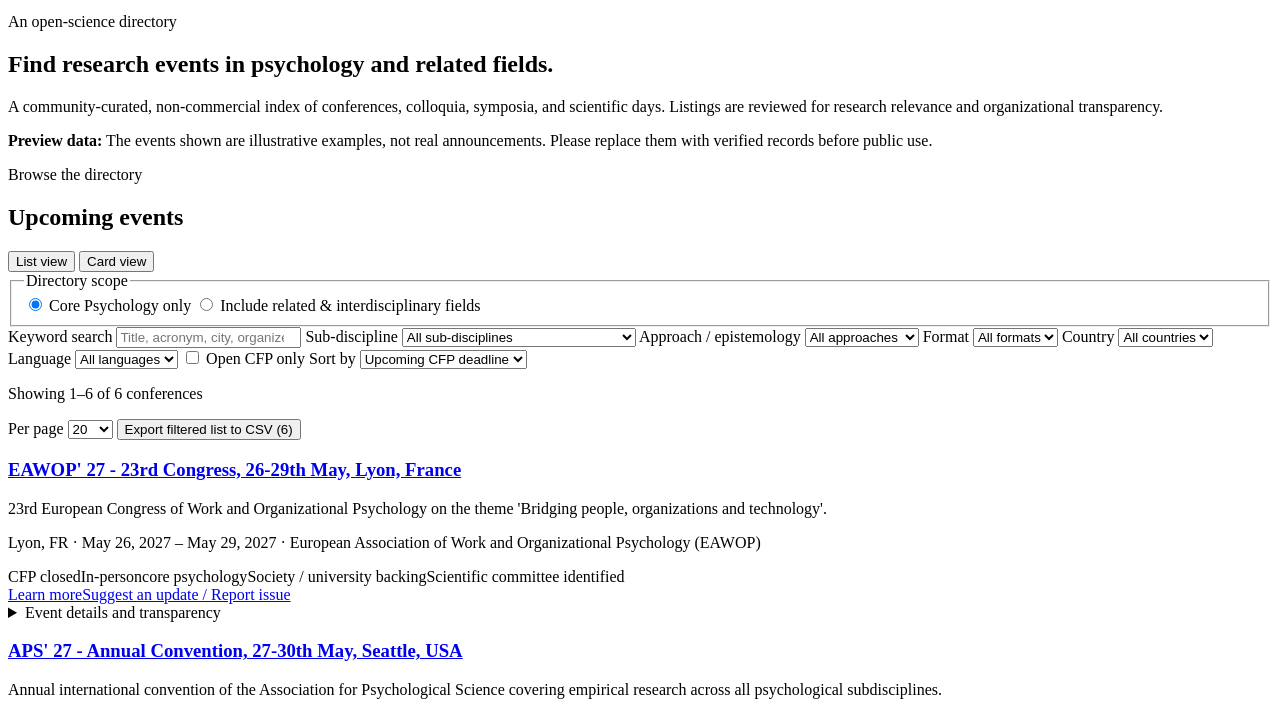
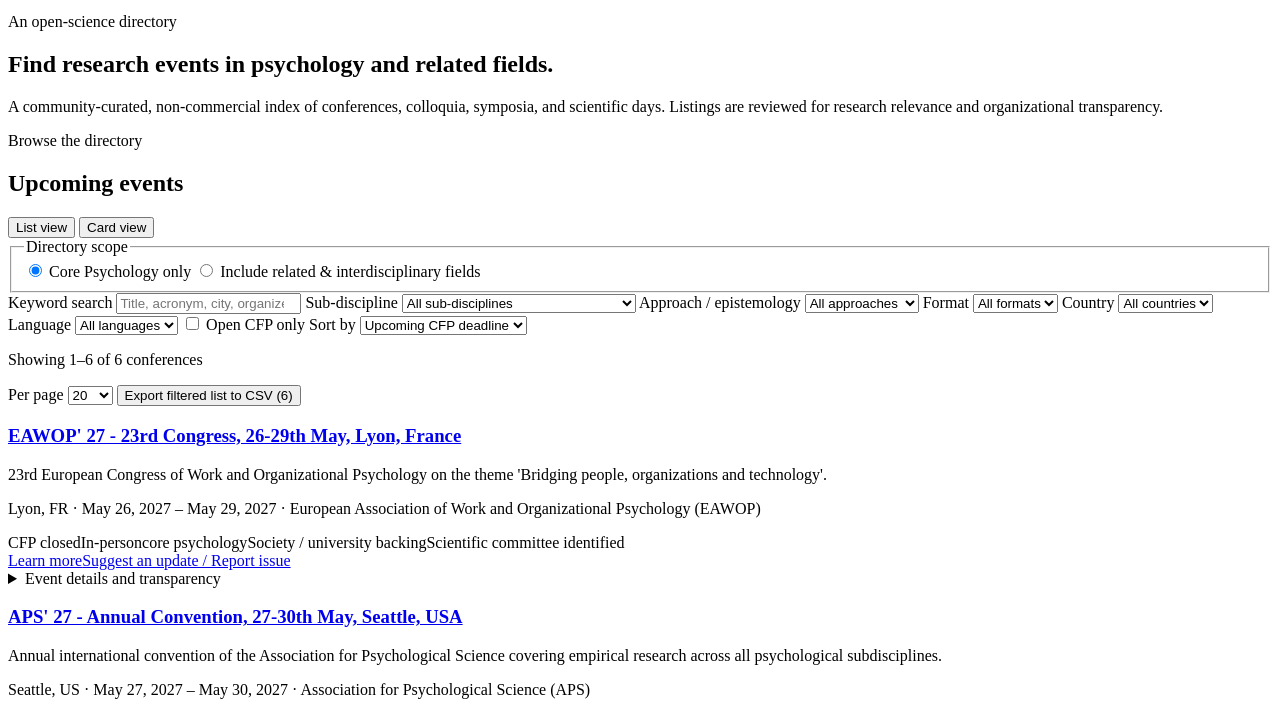
Before and after one commit to psyconf-index/psyconf-index.github.io, a website with bundled scripts: page index.html in a window 1280 px wide. Shown: the part 65-777 px from the top of the page. Built offline with nearby package versions, Linux system fonts and the light colour scheme.

Commit message:
Remove example notice from intro section
Removed the example notice about preview data from the intro section.

```diff
--- a/index.html
+++ b/index.html
@@ -30,7 +30,6 @@
       <p class="eyebrow">An open-science directory</p>
       <h1 id="page-title">Find research events in psychology and related fields.</h1>
       <p class="intro-copy">A community-curated, non-commercial index of conferences, colloquia, symposia, and scientific days. Listings are reviewed for research relevance and organizational transparency.</p>
-      <p class="example-notice"><strong>Preview data:</strong> The events shown are illustrative examples, not real announcements. Please replace them with verified records before public use.</p>
     </section>
 
     <section class="container directory-section" id="directory" aria-labelledby="directory-title">
```
